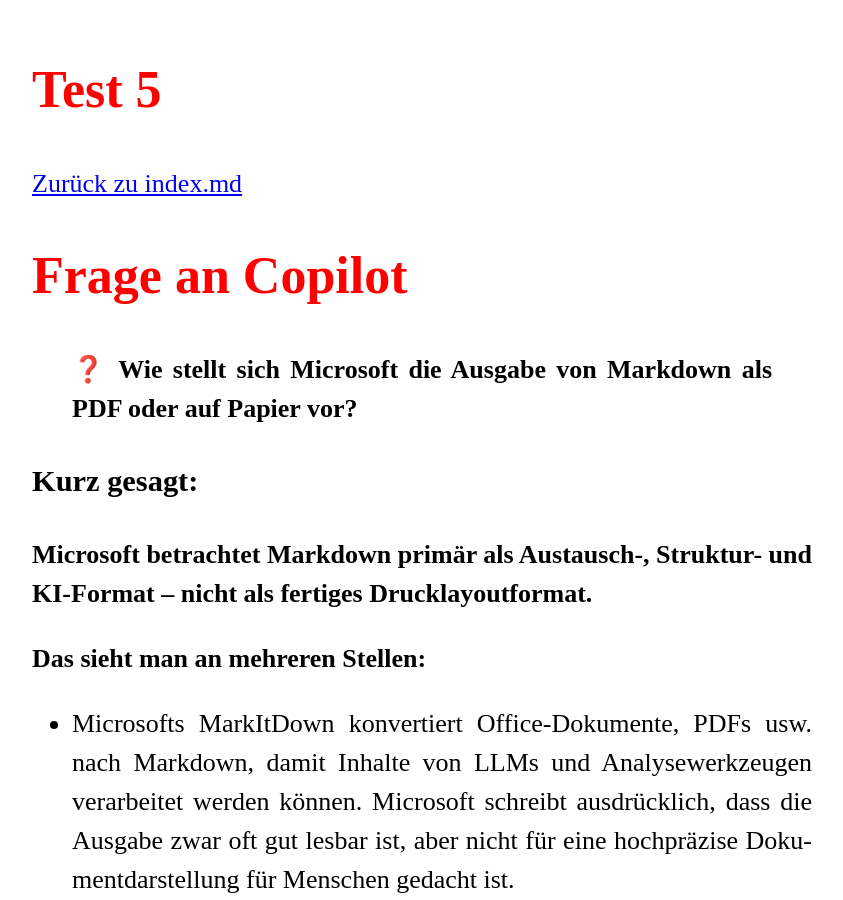
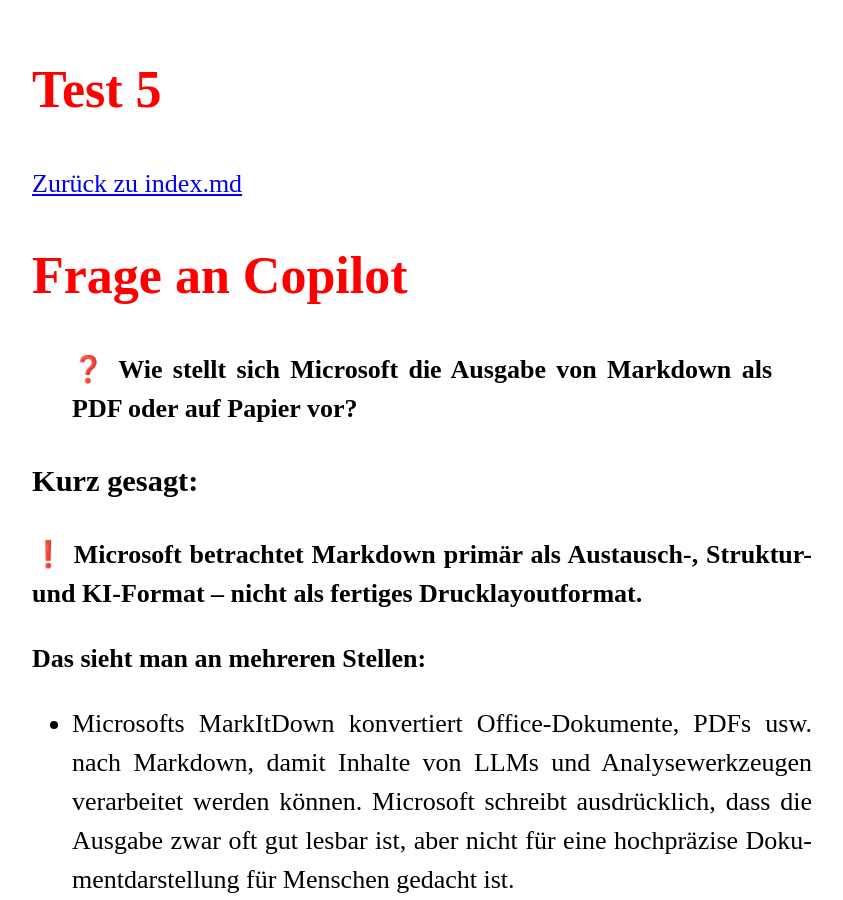
Before and after one commit to MonaLgbt/MonaLgbt.github.io, a Jekyll site: the page built from pages/Ausgabe.md, in a window 1280 px wide and 900 px high. Shown: the whole window, without its empty margins (218-1061 px from the left). Built offline with Jekyll 4.4.1, drawn with Linux system fonts in a browser that asks for light colours.

```diff
--- a/pages/Ausgabe.md
+++ b/pages/Ausgabe.md
@@ -11,7 +11,7 @@ layout: default
 
 ### Kurz gesagt:
 
-**Microsoft betrachtet Markdown primär als Austausch-, Struktur- und KI-Format – nicht als fertiges Drucklayoutformat.**
+**❗ Microsoft betrachtet Markdown primär als Austausch-, Struktur- und KI-Format – nicht als fertiges Drucklayoutformat.**
 
 **Das sieht man an mehreren Stellen:**
 
```
